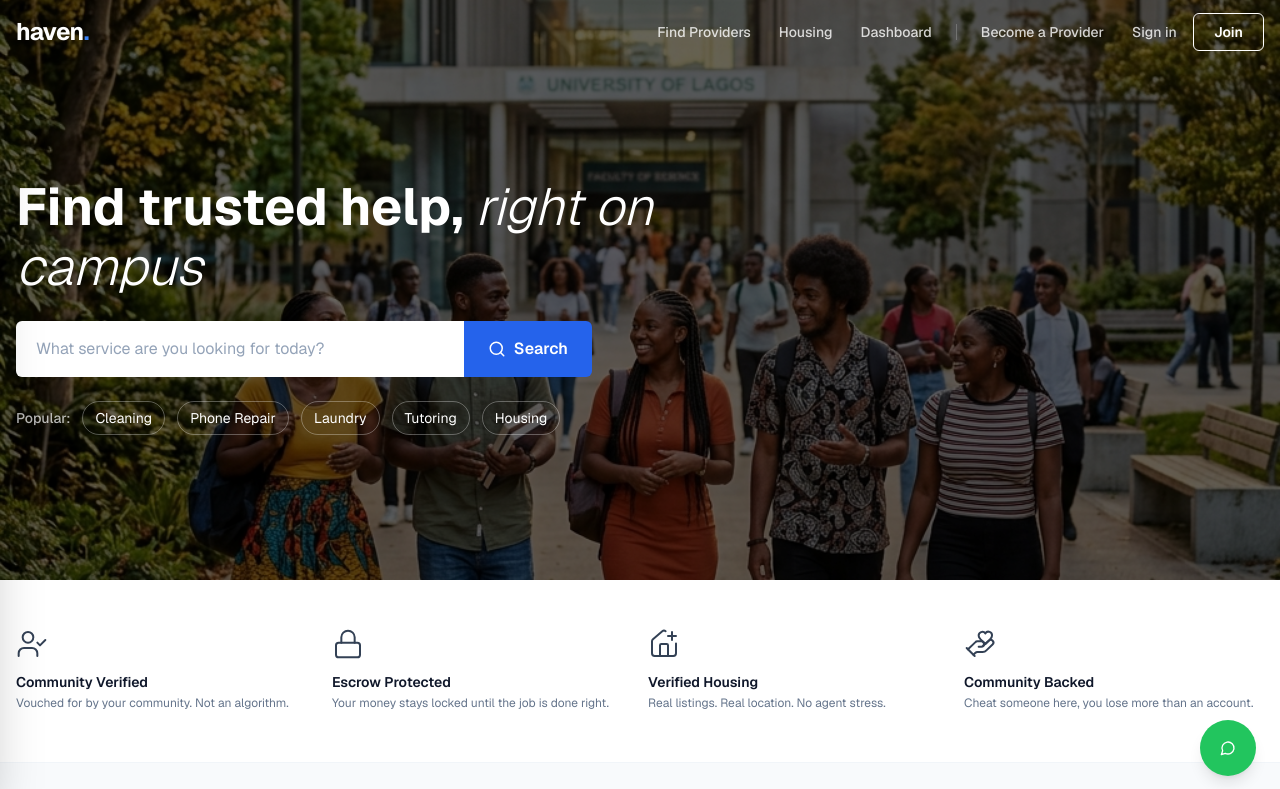
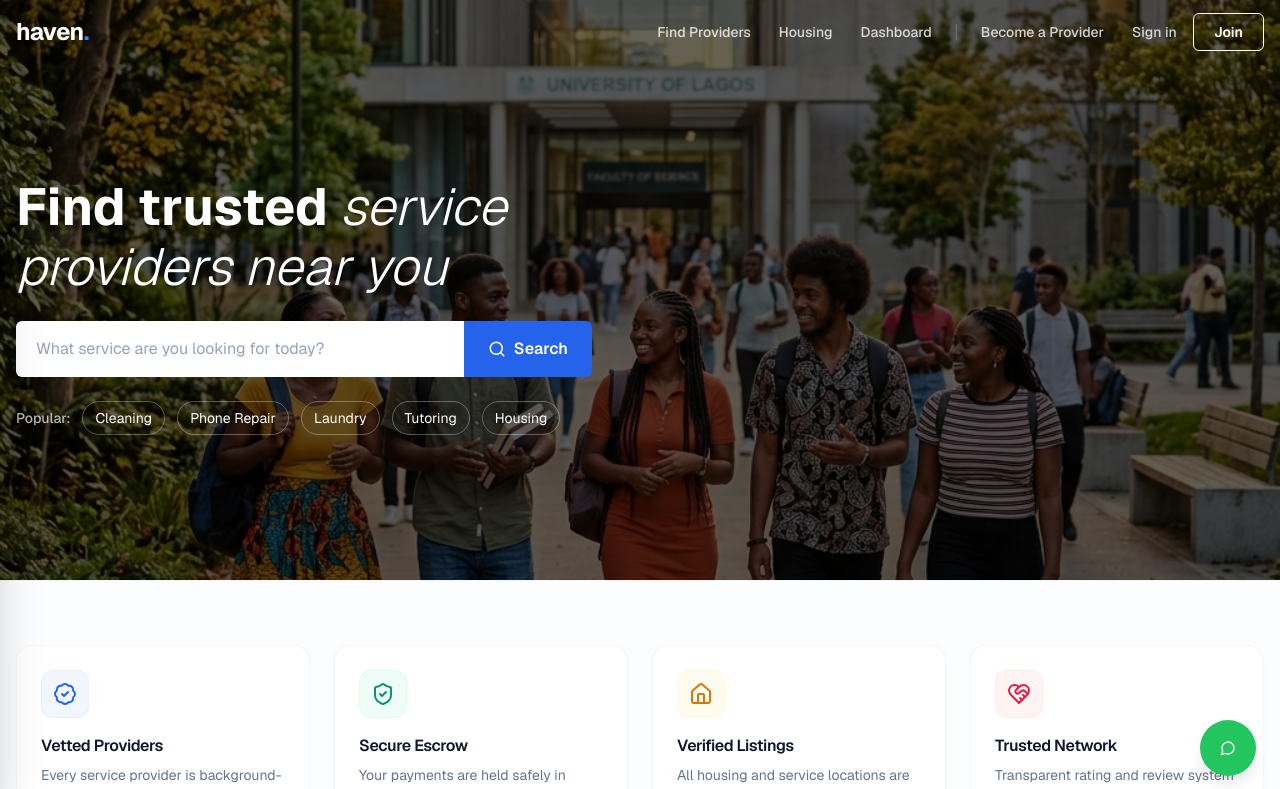
Before and after one commit to tech-monarch/rccg-hackathon, a Next.js app: page / in a window 1280 px wide. Shown: the top 789 px of the page. Built offline with nearby package versions, Linux system fonts and the light colour scheme.

Commit message:
home page redesign

```diff
--- a/app/(public)/features-section.tsx
+++ b/app/(public)/features-section.tsx
@@ -1,59 +1,77 @@
 "use client";
 
 import {
-  UserCheck,
-  Lock,
-  HousePlus,
-  HandHeart,
+  BadgeCheck,
+  ShieldCheck,
+  Home,
+  HeartHandshake,
 } from "lucide-react";
 
 const features = [
   {
-    icon: <UserCheck className="w-8 h-8 text-slate-700" strokeWidth={1.5} />,
-    title: "Community Verified",
-    desc: "Vouched for by your community. Not an algorithm.",
+    icon: BadgeCheck,
+    title: "Vetted Providers",
+    desc: "Every service provider is background-checked and verified to ensure high-quality, reliable service.",
+    iconColor: "text-blue-600",
+    bgColor: "bg-blue-50/80",
+    borderColor: "border-blue-100/50",
+    hoverBorder: "hover:border-blue-200 hover:shadow-blue-500/5",
   },
   {
-    icon: <Lock className="w-8 h-8 text-slate-700" strokeWidth={1.5} />,
-    title: "Escrow Protected",
-    desc: "Your money stays locked until the job is done right.",
+    icon: ShieldCheck,
+    title: "Secure Escrow",
+    desc: "Your payments are held safely in escrow and only released once the job is completed to your satisfaction.",
+    iconColor: "text-emerald-600",
+    bgColor: "bg-emerald-50/80",
+    borderColor: "border-emerald-100/50",
+    hoverBorder: "hover:border-emerald-200 hover:shadow-emerald-500/5",
   },
   {
-    icon: <HousePlus className="w-8 h-8 text-slate-700" strokeWidth={1.5} />,
-    title: "Verified Housing",
-    desc: "Real listings. Real location. No agent stress.",
+    icon: Home,
+    title: "Verified Listings",
+    desc: "All housing and service locations are physically verified to eliminate scam posts and rental fraud.",
+    iconColor: "text-amber-600",
+    bgColor: "bg-amber-50/80",
+    borderColor: "border-amber-100/50",
+    hoverBorder: "hover:border-amber-200 hover:shadow-amber-500/5",
   },
   {
-    icon: <HandHeart className="w-8 h-8 text-slate-700" strokeWidth={1.5} />,
-    title: "Community Backed",
-    desc: "Cheat someone here, you lose more than an account.",
+    icon: HeartHandshake,
+    title: "Trusted Network",
+    desc: "Transparent rating and review system backed by our community to guarantee accountability.",
+    iconColor: "text-rose-600",
+    bgColor: "bg-rose-50/80",
+    borderColor: "border-rose-100/50",
+    hoverBorder: "hover:border-rose-200 hover:shadow-rose-500/5",
   },
 ];
 
 export default function FeaturesSection() {
   return (
-    <section className="py-12 bg-white border-b border-slate-100">
+    <section className="py-16 bg-slate-50/40 border-y border-slate-100/80">
       <div className="container mx-auto px-4">
-        {/* Fiverr-style: single row of trust indicators */}
-        <div className="grid grid-cols-2 md:grid-cols-4 gap-8 md:gap-4">
-          {features.map((item, i) => (
-            <div
-              key={i}
-              className="flex flex-col items-start gap-3"
-            >
-              <div className="text-slate-700">
-                {item.icon}
-              </div>
-              <div>
-                <h3 className="text-sm font-semibold text-slate-900 mb-0.5">
+        <div className="grid grid-cols-1 sm:grid-cols-2 lg:grid-cols-4 gap-6">
+          {features.map((item, i) => {
+            const Icon = item.icon;
+            return (
+              <div
+                key={i}
+                className={`group flex flex-col items-start p-6 bg-white rounded-2xl border border-slate-100/80 shadow-[0_2px_8px_rgba(15,23,42,0.01)] ${item.hoverBorder} hover:shadow-[0_16px_32px_rgba(15,23,42,0.04)] transition-all duration-300 hover:-translate-y-1`}
+              >
+                <div
+                  className={`w-12 h-12 rounded-xl ${item.bgColor} ${item.borderColor} border flex items-center justify-center mb-4 transition-all duration-300 group-hover:scale-110 group-hover:rotate-3`}
+                >
+                  <Icon className={`w-6 h-6 ${item.iconColor}`} strokeWidth={2} />
+                </div>
+                <h3 className="text-base font-semibold text-slate-900 mb-1.5 tracking-tight group-hover:text-slate-950 transition-colors">
                   {item.title}
                 </h3>
-                <p className="text-xs text-slate-500 leading-relaxed">
+                <p className="text-sm text-slate-500 leading-relaxed">
                   {item.desc}
                 </p>
               </div>
-            </div>
-          ))}
+            );
+          })}
         </div>
       </div>
     </section>
--- a/app/(public)/hero-section.tsx
+++ b/app/(public)/hero-section.tsx
@@ -30,8 +30,8 @@ export default function HeroSection() {
       <div className="relative z-10 container mx-auto px-4 pt-24 pb-16">
         <div className="max-w-2xl">
           <h1 className="text-4xl md:text-[3.25rem] font-bold text-white mb-6 leading-[1.15]">
-            Find trusted help,{" "}
-            <span className="font-light italic">right on campus</span>
+            Find trusted{" "}
+            <span className="font-light italic">service providers near you</span>
           </h1>
 
           {/* Search bar — Fiverr style */}
--- a/app/(public)/providers-section.tsx
+++ b/app/(public)/providers-section.tsx
@@ -57,7 +57,7 @@ export default function ProvidersSection() {
               Top-rated providers near you
             </h2>
             <p className="text-slate-500 mt-1 text-sm">
-              Trusted by students across campus
+              Trusted by clients in your local area
             </p>
           </div>
           <Link href="/providers" className="hidden md:block">
```
